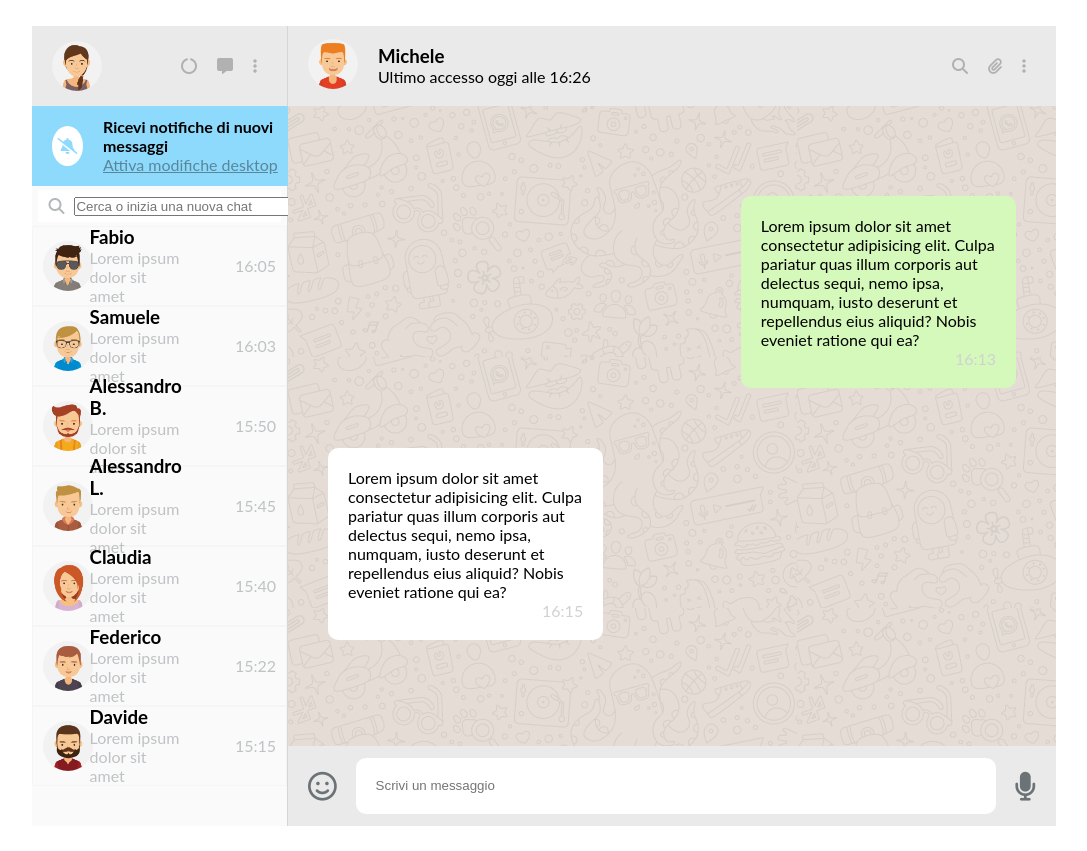
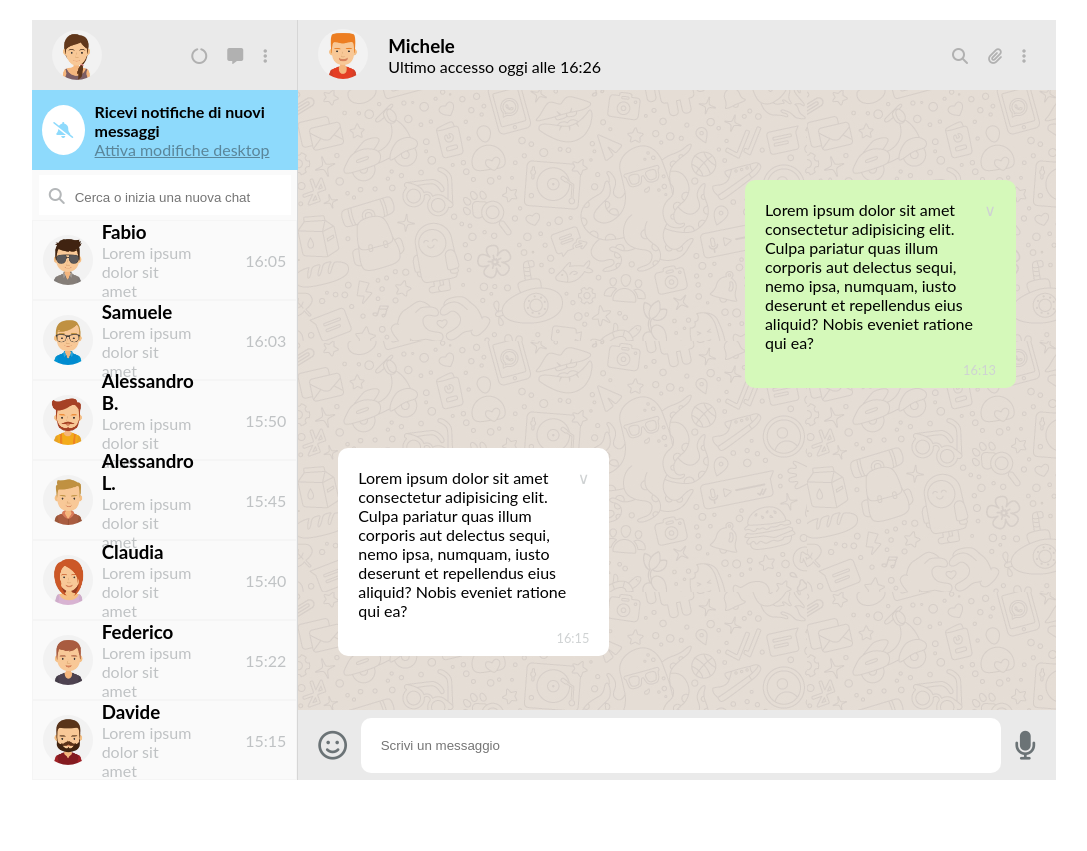
Before and after one commit to Alessandro-Moroni/html-css-boolzapp, a plain HTML site: page index.html in a window 1280 px wide. Shown: the whole page, without its empty margins (96-1183 px from the left). After the commit the page ends 800 px from the top, so only its background shows below. Drawn offline with Linux system fonts and the light colour scheme.

Commit message:
[fix]chat-debug

```diff
--- a/css/style.css
+++ b/css/style.css
@@ -12,27 +12,32 @@ body{
   display: flex;
 }
 
+.main-wrapper{
+  width: 100%;
+  height: 100vh;
+  justify-content: center;
+  align-items: center;
+}
 .container{
-  margin: 2% auto;
   width: 80%;
-  height: 100vh;
+  height: 95%;
 
 }
 
 .list{
-  width: 25%;
+  /* width: 25%; */
   height: 100%;
 
 
 }
 .display-chat{
-  width: 75%;
+  /* width: 75%; */
   height: 100%;
 
 }
 
 .user{
-  height: 10%;
+  height: 70px;
   width: 100%;
   background-color: rgb(234, 234, 234);
   padding: 20px;
@@ -49,17 +54,17 @@ ul li{
 /* list */
 
 .notification{
-  height: 10%;
+  height: 80px;
   background-color: gray;
 }
 .search{
-  height: 5%;
+  height: 50px;
   background-color: rgb(250, 250, 250);
   border-right: 1px solid rgb(214, 214, 214);
 }
 .users-list{
-  height: 75%;
-  overflow: scroll;
+  height: calc(100% - 200px);
+  overflow-y: scroll;
   background-color: rgb(250, 250, 250);
   border-right: 1px solid rgb(214, 214, 214);
 }
@@ -74,6 +79,7 @@ img{
   width: 20%;
   height: 100%;
   align-items: center;
+  margin-right: 10px;
 
 }
 
@@ -92,13 +98,17 @@ img{
 }
 .list .notification .bell{
   background-color: white;
-  height: 40px;
-  width: 40px;
+  height: 50px;
+  width: 50px;
   border-radius: 50%;
-  text-align: center;
   line-height: 40px;
   color: rgb(142, 218, 252);
-  margin: 0 20px;
+  margin-left: 10px;
+  justify-content: center;
+  align-items: center;
+}
+.text-notification{
+  margin-left: 10px;
 }
 .list .notification span{
   text-decoration: underline;
@@ -116,7 +126,9 @@ img{
   align-items: center;
 }
 .list .search .magniguying-search input{
-  width: 300px;
+  width: 210px;
+  border: none;
+  color: rgb(219, 220, 221);
 }
 .list .search .magniguying-search .fa-magnifying-glass{
   color: rgb(180, 183, 185);
@@ -138,11 +150,14 @@ img{
 }
 /* chat */
 .chat{
-  height: 80%;
+  height: calc(100% - 140px);
   width: 100%;
   padding: 60px 40px;
-  overflow: scroll;
+  overflow-y: scroll;
   background-image: url(../img/mine.jpg);
+}
+.chat .send-messages{
+  justify-content: flex-end;
 }
 .chat .text-right{
   height: 100%;
@@ -150,27 +165,30 @@ img{
   background-color: rgb(213, 249, 186);
   border-radius: 10px;
   margin: 30px 0;
-  padding: 20px;
+  padding: 20px 20px 10px 20px;
 }
-.chat .text-right .row{
+.chat .number{
   justify-content: end;
   color: rgb(207, 210, 211);
+  font-size: 0.8rem;
+  margin-top: 10px;
+
 }
-.chat .send-messages{
-  justify-content: flex-end;
+.chat .window a{
+  color: rgb(207, 210, 211);
+  text-decoration: none;
+
 }
+
 .chat .text-left{
   height: 20%;
   width: 40%;
   background-color: rgb(255, 255, 255);
   border-radius: 10px;
   margin: 30px 0;
-  padding: 20px;
+  padding: 20px 20px 10px 20px;
 }
-.chat .text-left .row{
-  justify-content: end;
-  color: rgb(207, 210, 211);
-}
+
 
 .display-chat .profile{
   width: 50%;
@@ -194,7 +212,7 @@ img{
   padding: 20px;
 }
 .keyboard .text-chat input{
-  height: 7vh;
+  height: 95%;
   width: 50vw;
   border-radius: 10px;
   border: 0px;
@@ -207,8 +225,9 @@ img{
 
 @media screen and (max-width: 992px){
   .container{
-    margin: 0;
+
     width: 100%;
+    height: 100%;
   }
 
   .list{
--- a/index.html
+++ b/index.html
@@ -11,6 +11,7 @@
 <body>
 
   <main>
+    <div class="main-wrapper row">
     <div class="container row">
 
       <!-- list user -->
@@ -43,11 +44,11 @@
 
         <div class="row notification">
 
-          <div class="bell">
+          <div class="bell row">
             <i class="fa-solid fa-bell-slash"></i>
           </div>
 
-          <div>
+          <div class="text-notification">
             <h4>Ricevi notifiche di nuovi messaggi</h4>
             <span>Attiva modifiche desktop</span>
           </div>
@@ -92,6 +93,7 @@
               <div class="hour row">16:03</div>
             </div>
           </div>
+
           <div class="row users-chat">
             <div class="profile row">
               <img src="img/avatar_4.jpg" alt="">
@@ -105,6 +107,7 @@
               <div class="hour row">15:50</div>
             </div>
           </div>
+
           <div class="row users-chat">
             <div class="profile row">
               <img src="img/avatar_5.jpg" alt="">
@@ -118,6 +121,7 @@
               <div class="hour row">15:45</div>
             </div>
           </div>
+
           <div class="row users-chat">
             <div class="profile row">
               <img src="img/avatar_6.jpg" alt="">
@@ -131,6 +135,7 @@
               <div class="hour row">15:40</div>
             </div>
           </div>
+
           <div class="row users-chat">
             <div class="profile row">
               <img src="img/avatar_7.jpg" alt="">
@@ -144,6 +149,7 @@
               <div class="hour row">15:22</div>
             </div>
           </div>
+
           <div class="row users-chat">
             <div class="profile row">
               <img src="img/avatar_8.jpg" alt="">
@@ -201,8 +207,14 @@
         <div class="chat">
           <div class="row send-messages">
             <div class="text-right">
-              Lorem ipsum dolor sit amet consectetur adipisicing elit. Culpa pariatur quas illum corporis aut delectus sequi, nemo ipsa, numquam, iusto deserunt et repellendus eius aliquid? Nobis eveniet ratione qui ea?
               <div class="row">
+                Lorem ipsum dolor sit amet consectetur adipisicing elit. Culpa pariatur quas illum corporis aut delectus sequi, nemo ipsa, numquam, iusto deserunt et repellendus eius aliquid? Nobis eveniet ratione qui ea?
+                <div class="window">
+                  <a href="">&#8744</a>
+                </div>
+
+              </div>
+              <div class="row number">
                 16:13
               </div>
             </div>
@@ -210,8 +222,13 @@
 
           <div>
             <div class="text-left">
-             Lorem ipsum dolor sit amet consectetur adipisicing elit. Culpa pariatur quas illum corporis aut delectus sequi, nemo ipsa, numquam, iusto deserunt et repellendus eius aliquid? Nobis eveniet ratione qui ea?
               <div class="row">
+                Lorem ipsum dolor sit amet consectetur adipisicing elit. Culpa pariatur quas illum corporis aut delectus sequi, nemo ipsa, numquam, iusto deserunt et repellendus eius aliquid? Nobis eveniet ratione qui ea?
+                <div class="window">
+                  <a href="">&#8744</a>
+                </div>
+              </div>
+              <div class="number row">
                 16:15
               </div>
            </div>
@@ -248,7 +265,7 @@
     </div>
 
 
-
+  </div>
 
 
   </main>
```
